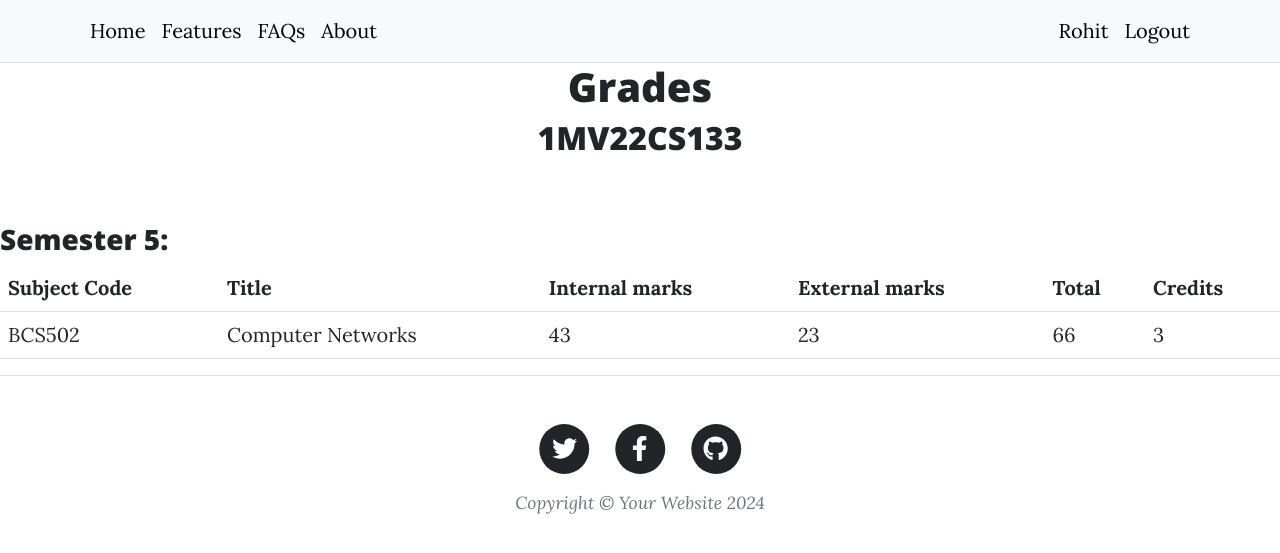
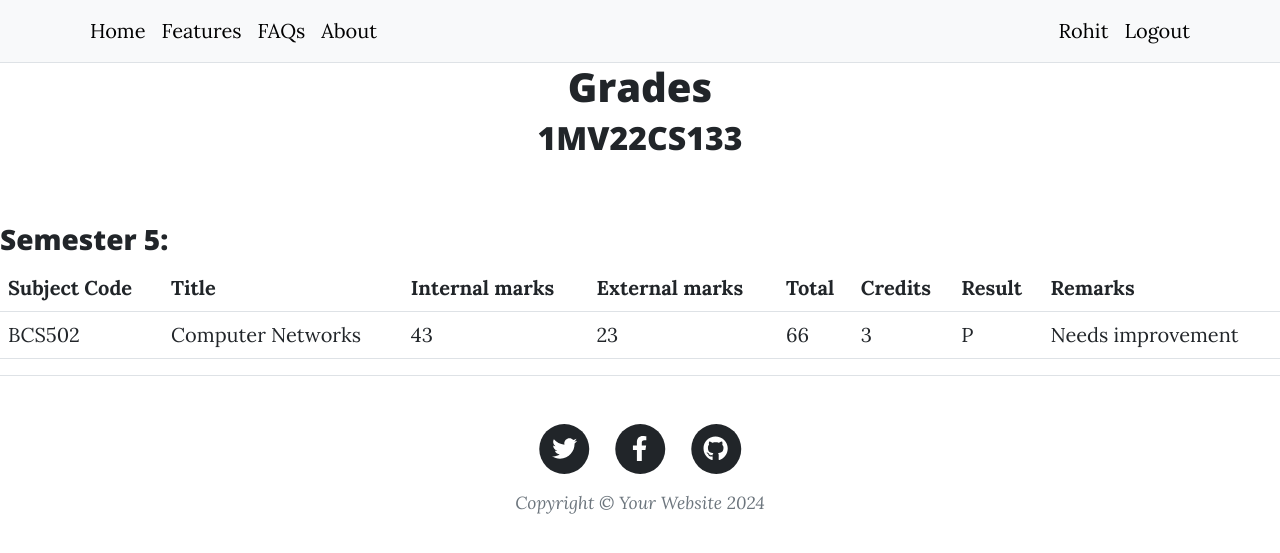
Before and after one commit to Rohit-Rajagopal/Student-Grade-Management-System, a Flask app: a page that uses Templates/grades.html in a window 1280 px wide. Shown: the top 553 px of the page. Run offline with Flask 3, Linux system fonts and the light colour scheme; a user stored in the database is signed in; some libraries are stand-ins or nearby versions.

Commit message:
added result and remarks to grades

```diff
--- a/Templates/grades.html
+++ b/Templates/grades.html
@@ -17,6 +17,8 @@
                 <th scope="col">External marks</th>
                 <th scope="col">Total</th>
                 <th scope="col">Credits</th>
+                <th scope="col">Result</th>
+                <th scope="col">Remarks</th>
             </tr>
         </thead>
         <tbody>
@@ -29,6 +31,12 @@
                 <td>{{ sub.external_marks }}</td>
                 <td>{{ sub.internal_marks + sub.external_marks }}</td>
                 <td>{{ sub.subject_credits }}</td>
+                <td>{{ sub.is_pass }}</td>
+                {% if sub.remarks is not none %}
+                <td>{{ sub.remarks }}</td>
+                {% else %}
+                <td></td>
+                {% endif %}
             </tr>
             {% endif %}
             {% endfor %}
--- a/forms.py
+++ b/forms.py
@@ -1,5 +1,5 @@
 from flask_wtf import FlaskForm
-from wtforms import StringField, SubmitField, PasswordField, SelectField, DecimalField, IntegerField
+from wtforms import StringField, SubmitField, PasswordField, SelectField, IntegerField, TextAreaField
 from wtforms.validators import DataRequired, URL, InputRequired, Email
 from flask_ckeditor import CKEditorField
 from config import semesters, courses, section, designation
@@ -42,6 +42,7 @@ class CreateGradeForm(FlaskForm):
     internal_marks = IntegerField('Internal Score:', validators=[InputRequired('Field cannot be empty.')])
     external_marks = IntegerField('External Score:', validators=[InputRequired('Field cannot be empty.')])
     subject_credits = IntegerField('Subject Credits:', validators=[InputRequired('Field cannot be empty.')])
+    remarks = TextAreaField('Remarks:')
     submit = SubmitField('Add Record')
 
 
--- a/main.py
+++ b/main.py
@@ -52,10 +52,20 @@ class UserGrade(db.Model):
     external_marks: Mapped[int] = mapped_column(Integer)
     subject_credits: Mapped[int] = mapped_column(Integer)
     semester: Mapped[int] = mapped_column(Integer)
+    remarks: Mapped[str] = mapped_column(String(1000), nullable=True)
+    is_pass: Mapped[str] = mapped_column(String[10])
 
 
 with app.app_context():
     db.create_all()
+
+
+def is_pass(i_marks, e_marks):
+    total = i_marks + e_marks
+    if total >= 40 and i_marks > 18 and e_marks > 18:
+        return 'P'
+    else:
+        return 'F'
 
 
 def teacher_only(function):
@@ -184,7 +194,12 @@ def add_grade():
             external_marks=form.external_marks.data,
             subject_credits=form.subject_credits.data,
             semester=form.semester.data,
+            is_pass=is_pass(form.internal_marks.data, form.external_marks.data),
         )
+        if form.remarks.data is not None:
+            grade.remarks = form.remarks.data
+        else:
+            grade.remarks = None
         db.session.add(grade)
         db.session.commit()
         return redirect(url_for('add_grade'))
```
Also changed, not shown: instance/posts.db.
